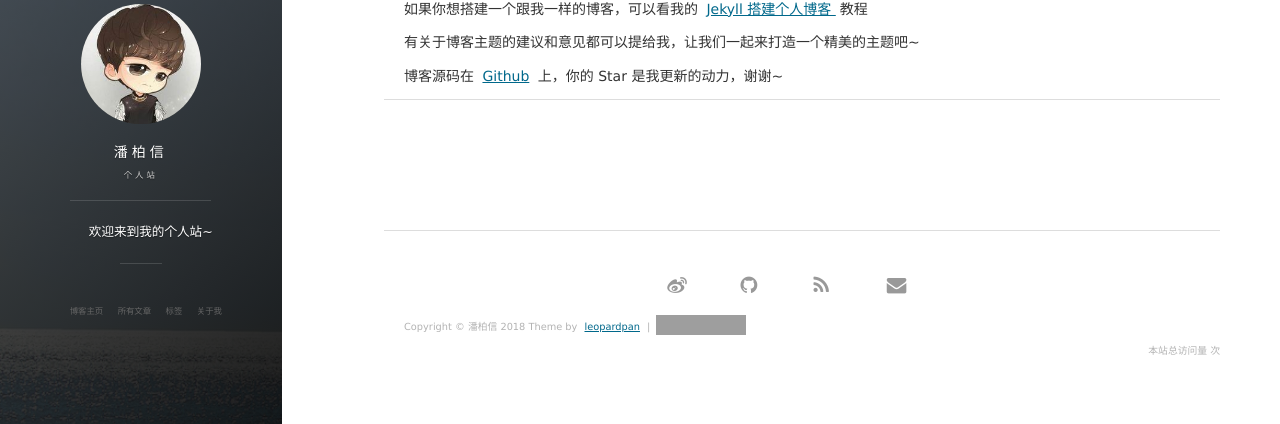
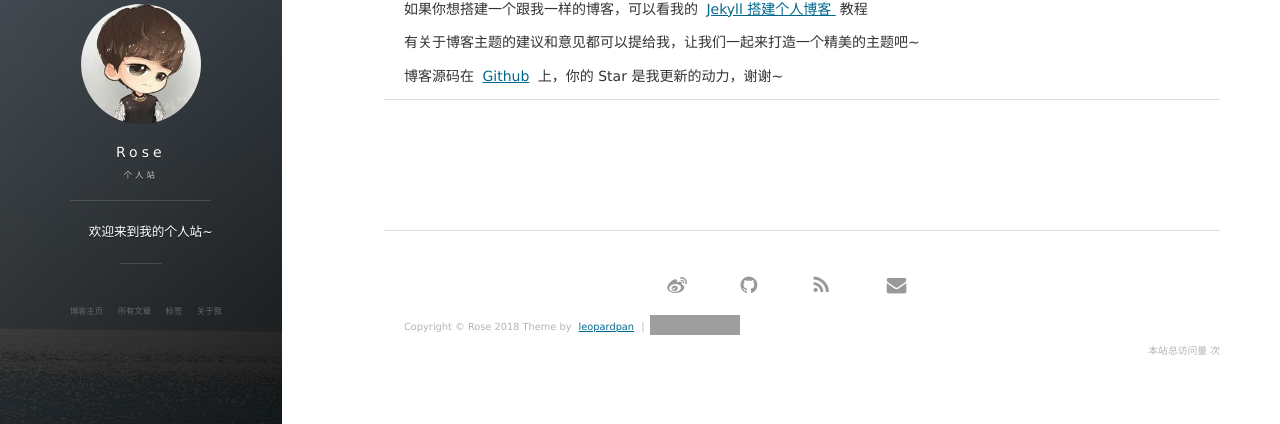
Before and after one commit to 1070825513/1070825513.github.io, a Jekyll site: the page built from about.md, in a window 1280 px wide. Shown: the part 284-708 px from the top of the page. Built offline with Jekyll 4.4.1, drawn with Linux system fonts in a browser that asks for light colours; nearby versions of some CDN libraries; comment, search, counter and statistics services are not loaded; grey boxes are pictures that could not be loaded.

Commit message:
Update _config.yml

```diff
--- a/_config.yml
+++ b/_config.yml
@@ -1,5 +1,5 @@
 # Basic
-title: 潘柏信
+title: Rose
 subtitle: 个人站
 description: 欢迎来到我的个人站~
 # 头像里面的标题
```
